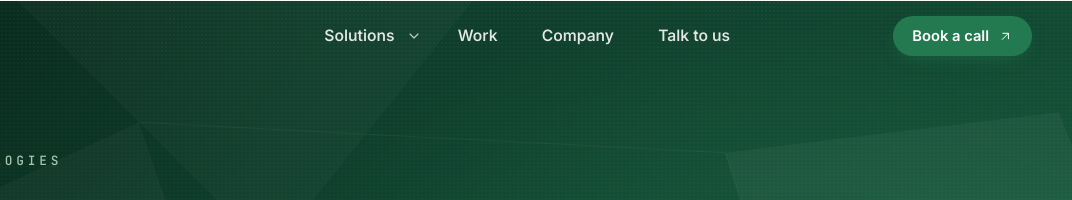
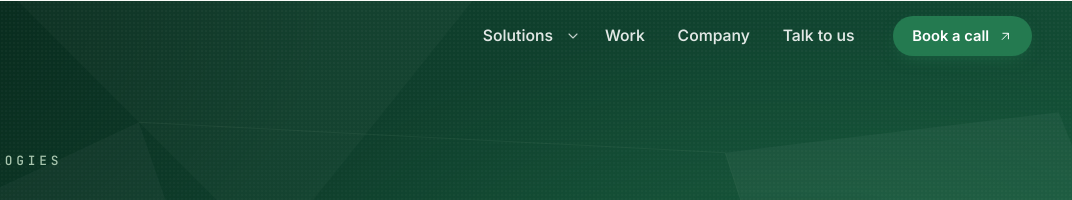
Before and after one commit to deepak-dynabyt/dynabyt-static, a website: page static/index.html in a window 1280 px wide. Shown: the top 200 px of the page, 208-1280 px from the left. Drawn offline with Linux system fonts and the light colour scheme.

Commit message:
Revert header menu positioning
Co-Authored-By: Claude Sonnet 5.5 <noreply@anthropic.com>
Claude-Session: https://claude.ai/code/session_01GAa5n4oK3bwjaSPv29Y54P

```diff
--- a/static/assets/css/main.css
+++ b/static/assets/css/main.css
@@ -127,10 +127,7 @@ main:focus { outline: none; }
 .site-header.is-stuck { border-color: rgba(168, 197, 174, .2); box-shadow: 0 12px 30px -18px rgba(0, 0, 0, .65); }
 .header-inner { display: flex; align-items: center; gap: 1.5rem; height: var(--header-h); }
 .brand { text-decoration: none; margin-right: auto; }
-.primary-nav { margin: 0 auto; padding-left: clamp(1rem, 3vw, 3.5rem); }
-.primary-nav ul { list-style: none; display: flex; align-items: center; gap: clamp(.25rem, 1.2vw, 1.1rem); }
-.header-cta { margin-left: 0; flex: none; }
-.brand { flex: none; }
+.primary-nav ul { list-style: none; display: flex; align-items: center; gap: .25rem; }
 .primary-nav a { display: block; padding: .6rem .9rem; color: rgba(255, 255, 255, .88); text-decoration: none; font-weight: 550; font-size: .98rem; border-radius: 10px; transition: color .2s, background .2s; }
 .primary-nav a:hover { color: #fff; background: rgba(255, 255, 255, .09); }
 .primary-nav a[aria-current="page"] { color: #7fe0a8; }
```
